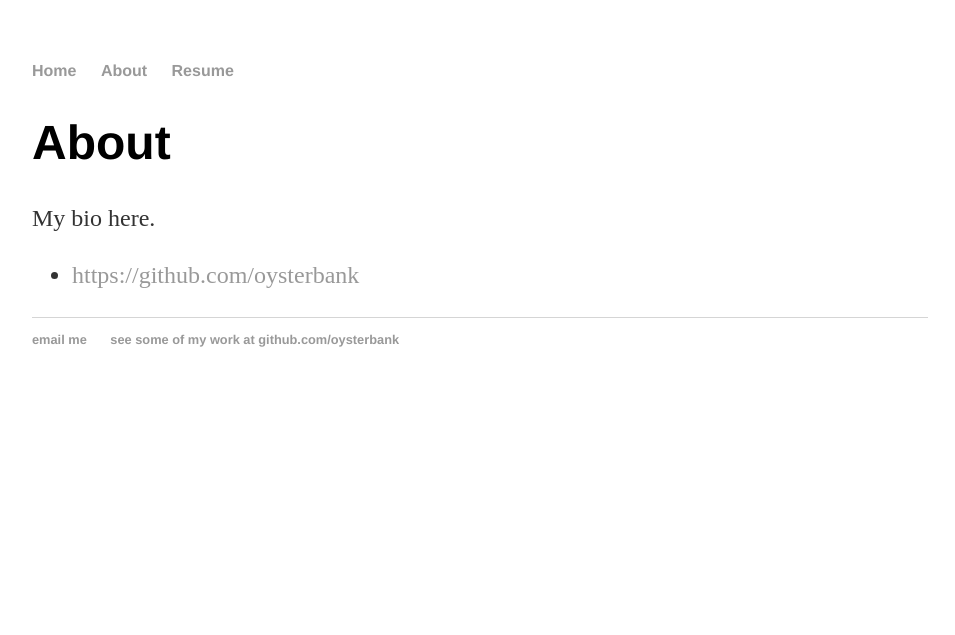
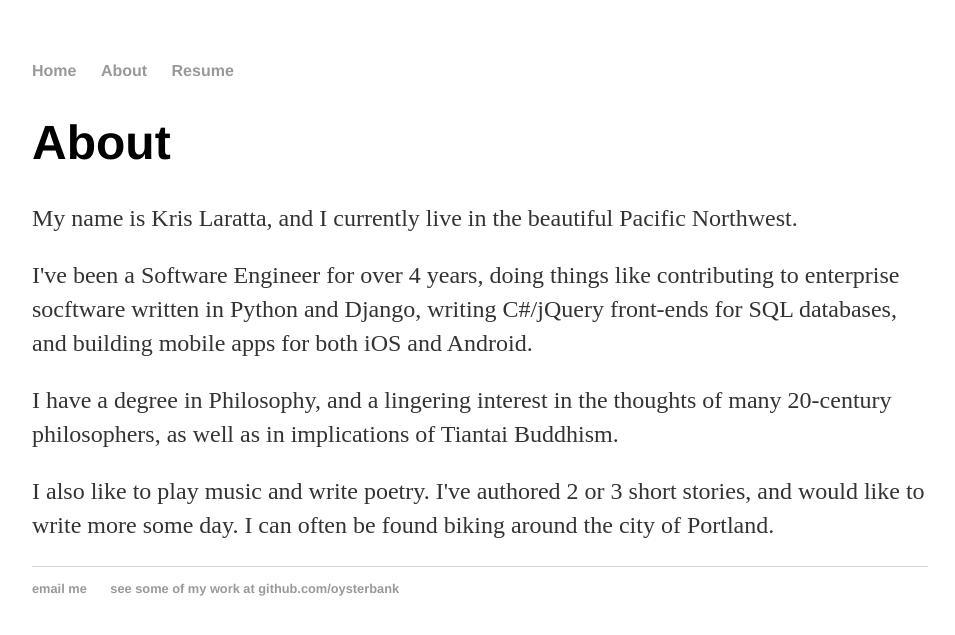
Before and after one commit to oysterbank/oysterbank.github.io, a Jekyll site: the page built from about/index.html, in a window 1280 px wide. Shown: the top 635 px of the page, without its empty margins (160-1115 px from the left). Built offline with Jekyll 4.4.1, drawn with Linux system fonts in a browser that asks for light colours.

Commit message:
Added bio to About page.

```diff
--- a/about/index.html
+++ b/about/index.html
@@ -5,9 +5,25 @@ title: About Kris Laratta
 
 		<div class="about">
 			<h1>About</h1>
-			<p>My bio here.</p>
+			<p>
+				My name is Kris Laratta, and I currently live in the beautiful Pacific Northwest.
+			</p>
+			<p>
+				I've been a Software Engineer for over 4 years, doing things like contributing
+				to enterprise socftware written in Python and Django, writing C#/jQuery front-ends
+				for SQL databases, and building mobile apps for both iOS and Android.
+			</p>
+			<p>
+				I have a degree in Philosophy, and a lingering interest in the thoughts of many
+				20-century philosophers, as well as in implications of Tiantai Buddhism.
+			</p>
+			<p>
+				I also like to play music and write poetry. I've authored 2 or 3 short stories,
+				and would like to write more some day. I can often be found biking around the city
+				of Portland.
+			</p>
 
-			<ul class="contacts">
+			<!-- <ul class="contacts">
 				<li><a href="#">https://github.com/oysterbank</a></li>
-			</ul>
+			</ul> -->
 		</div>
--- a/cv/index.html
+++ b/cv/index.html
@@ -10,7 +10,7 @@ title: Resume
 	<!-- Street Address<br>
 	City State 12345<br> -->
 	Portland, OR<br>
-	<abbr title="phone">P:</abbr> (607) 592-5862<br>
+	(607) 592-5862<br>
 	<span class="obfuscate">krislaratta@gmail.com</span>
 	</address>
 
--- a/index.html
+++ b/index.html
@@ -4,6 +4,6 @@ title: Kris Laratta
 ---
 
 <div class="blurb">
-	<h1>Hi there, I'm Kris Laratta.</h1>
-	<p>I'm a Software Engineer. This is my website. <a href="/about">Read more about my life...</a></p>
+	<h1>Hi, I'm Kris Laratta.</h1>
+	<p>I'm a Software Engineer. This is my website. Read more about me <a href="/about">here</a>.</p>
 </div>
```
Also changed, not shown: 1 other file.
